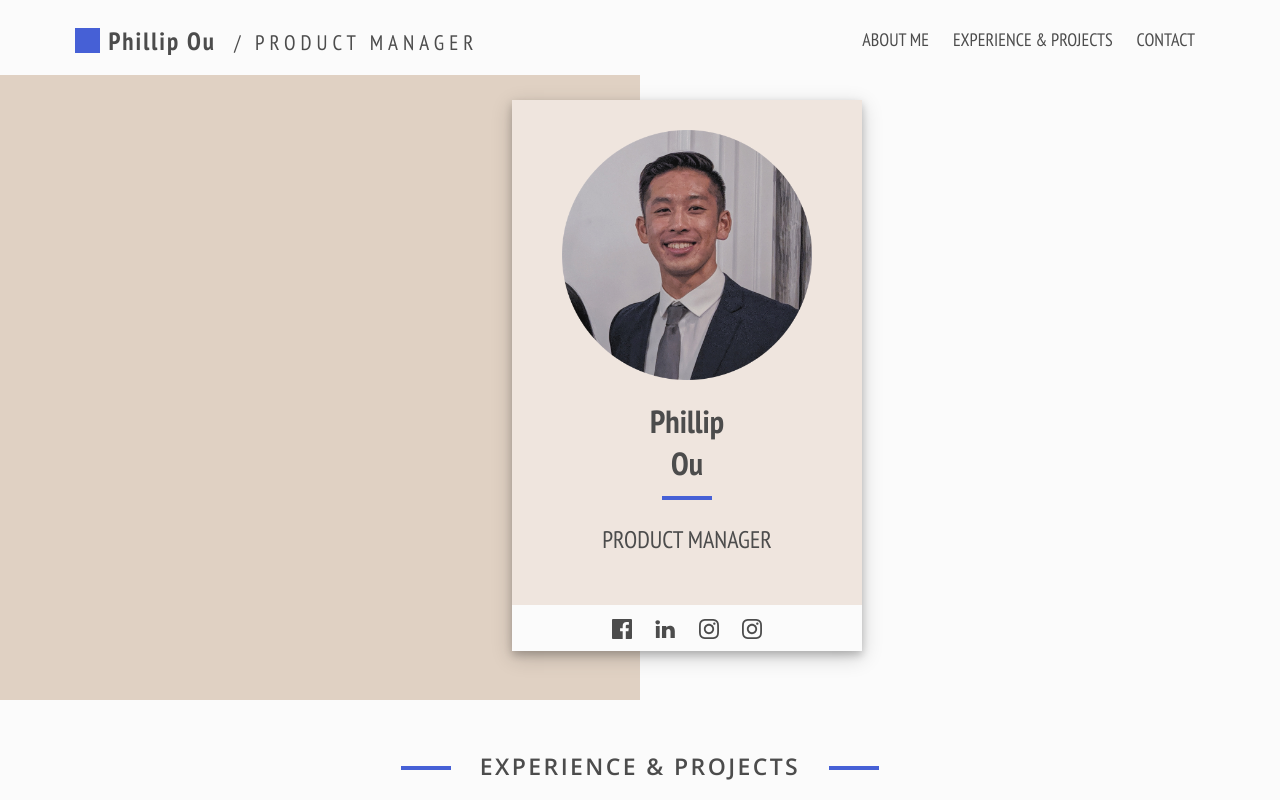
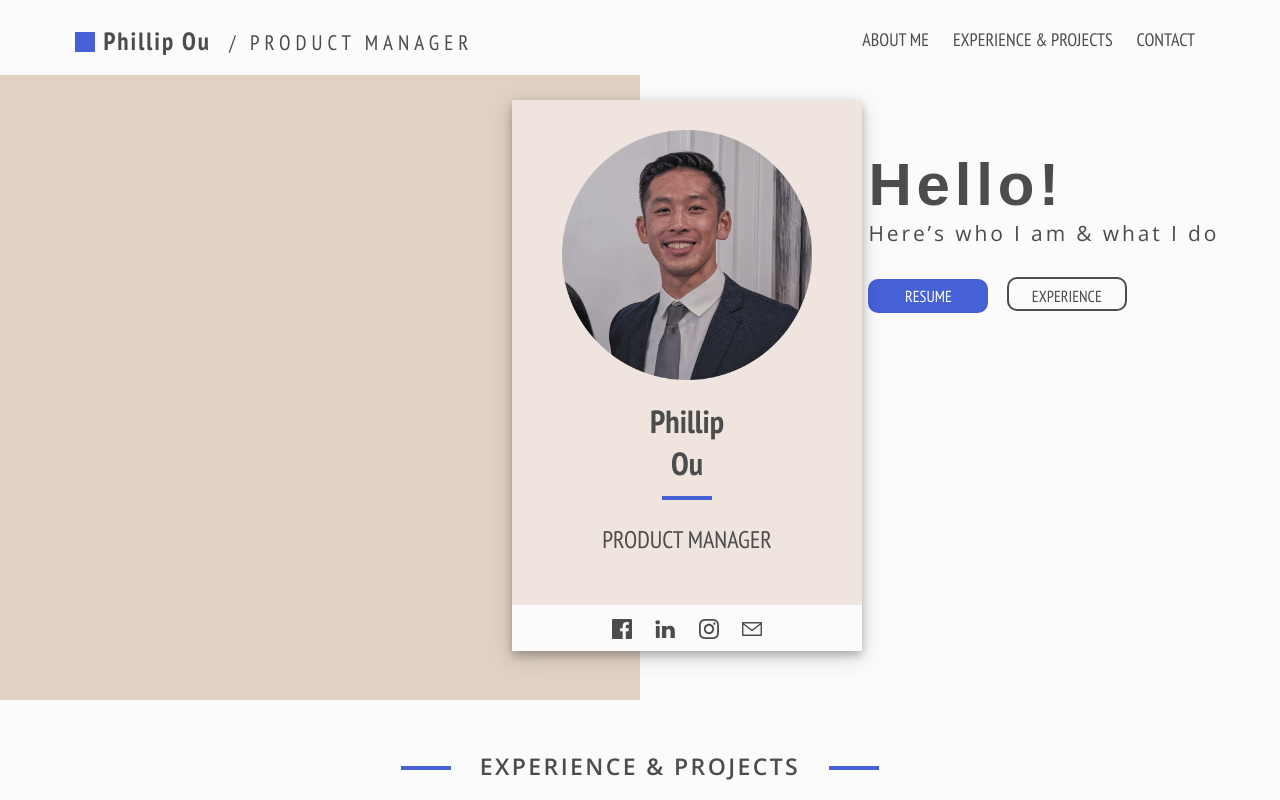
Before and after one commit to phillipou94/old_personal_site, a plain HTML site: page index.html in a window 1280 px wide. Shown: the top 800 px of the page. Drawn offline with nearby package versions, Linux system fonts and the light colour scheme; a web font is replaced by a local one.

Commit message:
added buttons

```diff
--- a/css/main.css
+++ b/css/main.css
@@ -4,7 +4,8 @@ GLOBAL
         /* orange: #ff3d2b;*/
 
 @import url('https://fonts.googleapis.com/css2?family=PT+Sans+Narrow:wght@400;700&display=swap');
-@import url('https://fonts.googleapis.com/css2?family=Open+Sans:wght@300;600;700&display=swap');
+@import url('https://fonts.googleapis.com/css2?family=Open+Sans:wght@300;400;600;700&display=swap');
+@import url('https://fonts.googleapis.com/css2?family=Mukta+Mahee:wght@800&display=swap');
 * {
     box-sizing: border-box;
     -moz-box-sizing: border-box;
@@ -45,9 +46,9 @@ nav .left-nav {
 
 #square {
     display:inline-block;
-    height: 25px;
-    width: 25px;
-    vertical-align: -3px;
+    height: 20px;
+    width: 20px;
+    vertical-align: -2px;
     background:#4660D6;
 }
 
@@ -117,10 +118,57 @@ ABOUT ME
     width:50%;
     background:#E0D1C3;
 }
-#about-me-info {
-    margin:0;
+#about-me-info-container {
+    margin-top:150px;
+    margin-left:225px;
     display:inline-block;
-    height:100%;
+    vertical-align: top;
+}
+
+#about-me-info-container h1 {
+    margin: 0;
+    font-family: 'Mukta Mahee', sans-serif;
+    font-weight:800;
+    font-size: 60px;
+    letter-spacing: .30rem;
+}
+
+#about-me-info-container h2 {
+    margin: 0;
+    font-family: 'Open Sans', sans-serif;
+    font-weight: 400;
+    font-size:21px;
+    letter-spacing: .18rem;
+}
+
+#buttons {
+    margin-top:30px;
+
+}
+#buttons a,
+#buttons a:visited {
+    text-decoration: none;
+    display:inline-block;
+    width:120px;
+    text-align:center;
+    vertical-align: center;
+    height:34px;
+    padding-top: 7px;
+    border-radius: 10px;
+    margin-right:15px;
+}
+
+#resume-button {
+    background: #4660D6;
+    color:white;
+}
+
+
+#experience-button {
+    border-color:#4C4C4C;
+    border-style:solid;
+    border-width: 2px;
+    color:#4C4C4C
 }
 
 #about-me-foreground {
--- a/index.html
+++ b/index.html
@@ -21,7 +21,7 @@
             </div>
 
             <ul class="right-nav">
-                <li><a class="scroll-to-about" href="#" class="scroll-to-about">ABOUT ME</a></li>
+                <li><a class="scroll-to-about" href="#">ABOUT ME</a></li>
                 <li><a class="scroll-to-experience-and-projects" href="#">EXPERIENCE &amp PROJECTS</a></li>
                 <li><a class="scroll-to-contact" href="#">CONTACT</a></li>
             </ul>
@@ -50,13 +50,20 @@
                     <img src="icons/Instagram-black.svg" />
                 </a>
                 <a href="your landing page url">
-                    <img src="icons/Instagram-black.svg" />
+                    <img src="icons/mail.svg" />
                 </a>
             </div>
         </div>
         <div id = "about-me-background">
             <div id = "brown-background"></div>
-            <div id = "about-me-info">
+            <div id = "about-me-info-container">
+                <h1>Hello!</h1>
+                <h2>Here’s who I am &amp what I do</h2>
+                <div id = "buttons">
+                    <a class = "about-me-button" id = "resume-button" href="#">RESUME</a>
+                    <a class = "about-me-button" id = "experience-button" href="#">EXPERIENCE</a>
+                </div>
+            </div>
         </div>
 
 
@@ -95,7 +102,7 @@
             <div class="job-description">
                 <p>I was the PM responsible for building YouTube TV’s advertising platform. During my time there, the team launched
                     <a href="https://google.com/">Dynamic Ad Insertion </a>
-                    (seamlessly stitching personalized ads onto a live television stream) and onboarded a number of broadcasters to enable personalized ad serving.</p>
+                    (seamlessly stitching personalized ads onto a live television stream) and onboarded broadcasters to enable live TV ad serving.</p>
                 <p>We also launched a number of <a href="https://google.com/">advertiser-facing features</a>
                     ahead of the 2019 Upfronts Season such as: advanced ad targeting & reporting, campaign forecasting, and program exclusions
                     (the first DMVPD to offer this functionality). </p>
```
Also changed, not shown: icons/mail.svg (added).
